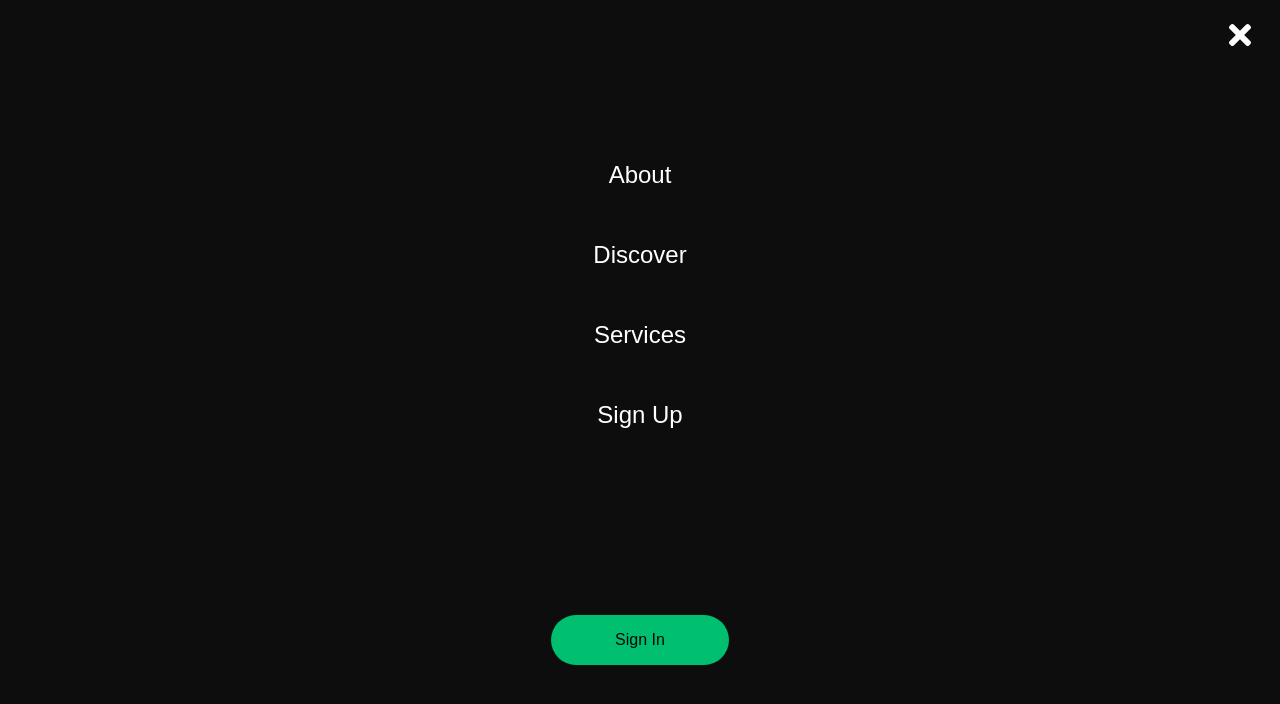
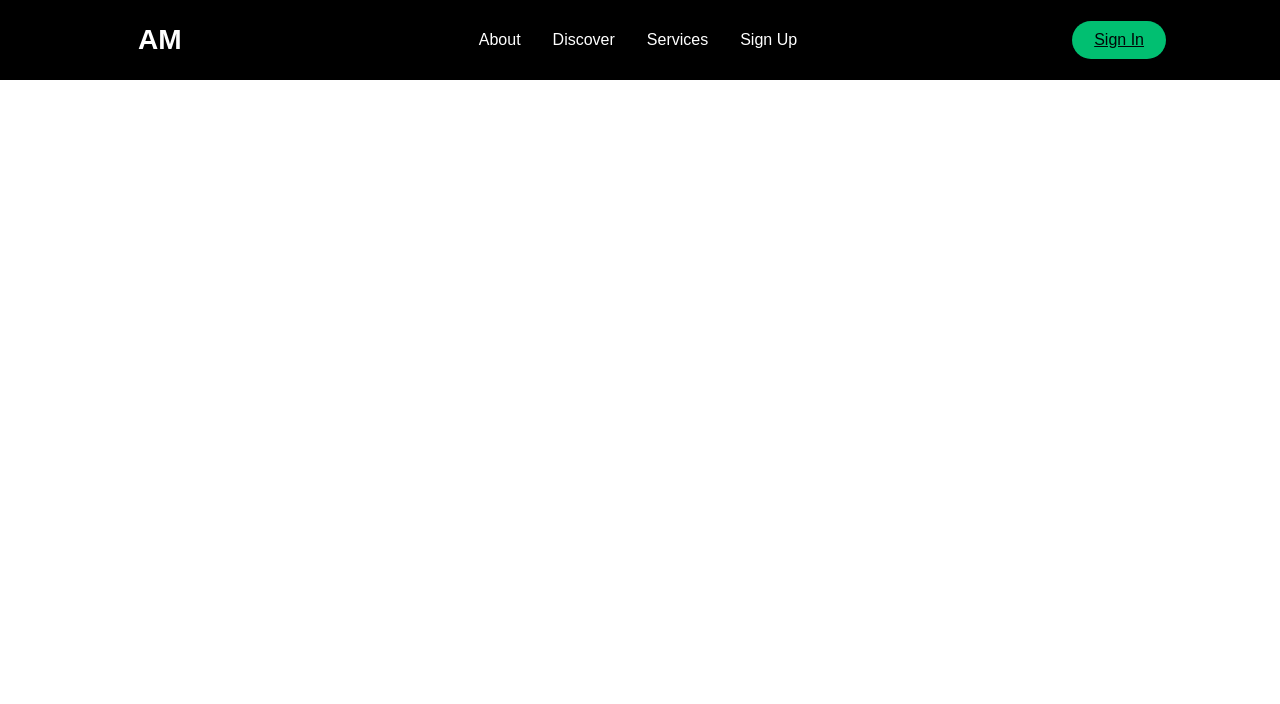
Before and after one commit to AdamMansell/am-site, a React (Create React App) app: page / in a window 1280 px wide. Shown: the top 704 px of the page. Built offline with nearby package versions, Linux system fonts and the light colour scheme.

Commit message:
Added pages index.js file in order to properly organize App.js file

```diff
--- a/src/App.js
+++ b/src/App.js
@@ -1,13 +1,12 @@
+import React from 'react';
 import './App.css';
-import Navbar from './components/Navbar';
 import {BrowserRouter as Router} from 'react-router-dom'
-import Sidebar from './components/Sidebar';
+import Home from './pages';
 
 function App() {
   return (
     <Router>
-      <Sidebar />
-      <Navbar />
+      <Home />
     </Router>
   );
 }
--- a/src/components/Sidebar/SidebarElements.js
+++ b/src/components/Sidebar/SidebarElements.js
@@ -15,8 +15,8 @@
  top: 0;
  left: 0;
  transition: 0.3s ease-in-out;
-//  opacity: ${({ isOpen}) => (isOpen ? '100%' : '0')};
-//  top: ${({ isOpen }) => (isOpen ? '0' : '-100')};
+ opacity: ${({ isOpen}) => (isOpen ? '100%' : '0')};
+ top: ${({ isOpen }) => (isOpen ? '0' : '-100')};
 `;
 
 export const CloseIcon = styled(FaTimes)`
--- /dev/null
+++ b/src/pages/index.js
@@ -0,0 +1,13 @@
+import Sidebar from '../components/Sidebar'
+import Navbar from '../components/Navbar'
+
+const Home = () => {
+  return (
+    <>
+    <Sidebar />
+    <Navbar />
+    </>
+  )
+}
+
+export default Home
```
